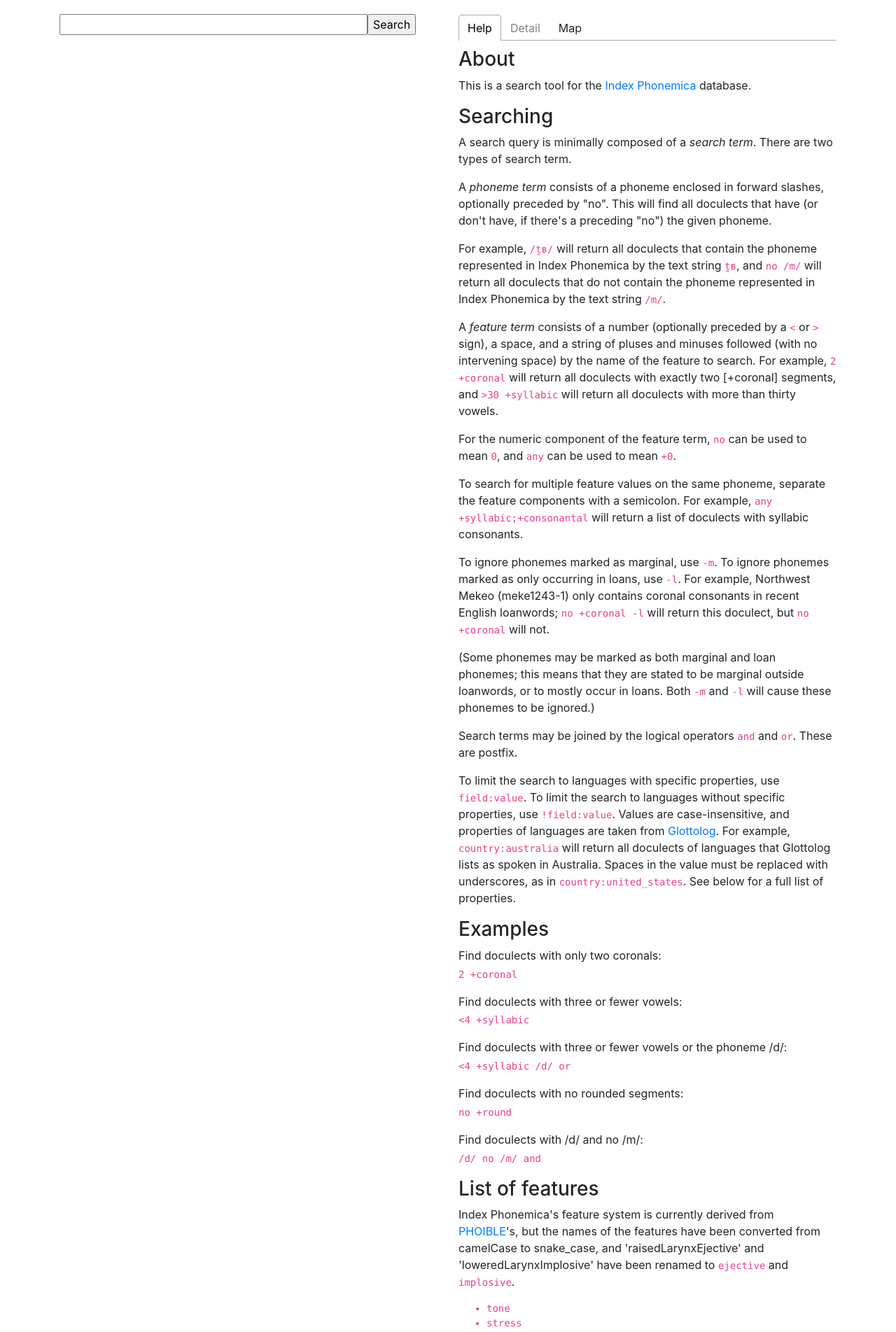
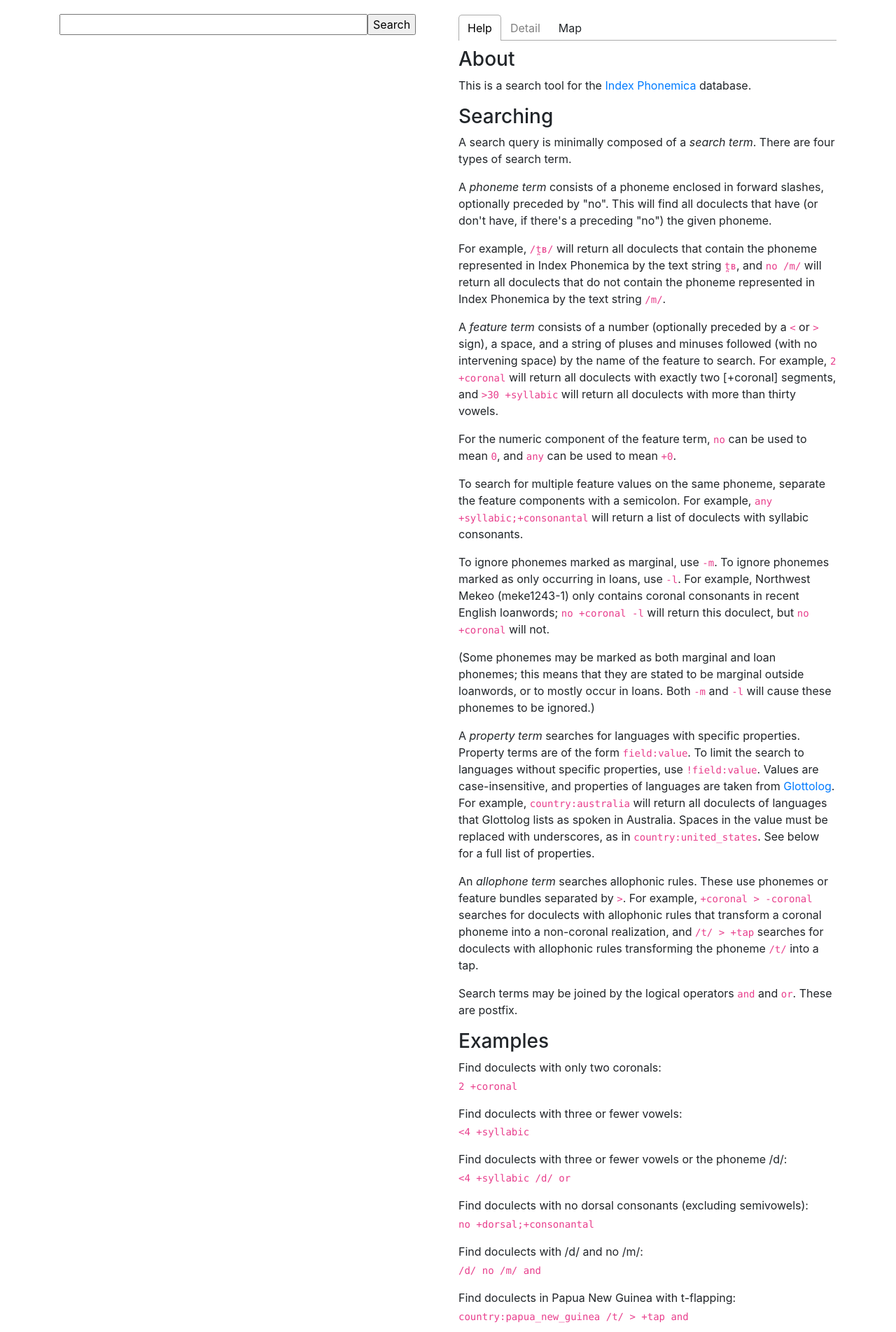
Before and after one commit to indexphonemica/pshrimp-client, a React (Create React App) app: page / in a window 1280 px wide. Shown: the top 1903 px of the page at 70% size. Built offline with nearby package versions, Linux system fonts and the light colour scheme.

Commit message:
Fixes #10 - document allophone queries, clean up documentation

```diff
--- a/src/iphon.js
+++ b/src/iphon.js
@@ -88,7 +88,7 @@ function HelpText(props) {
 
                     <h3>Searching</h3>
 
-                    <p>A search query is minimally composed of a <em>search term</em>. There are two types of search term.</p>
+                    <p>A search query is minimally composed of a <em>search term</em>. There are four types of search term.</p>
 
                     <p>A <em>phoneme term</em> consists of a phoneme enclosed in forward slashes, optionally preceded by "no". This will find all doculects that have (or don't have, if there's a preceding "no") the given phoneme.</p>
 
@@ -104,9 +104,11 @@ function HelpText(props) {
 
                     <p>(Some phonemes may be marked as both marginal and loan phonemes; this means that they are stated to be marginal outside loanwords, or to mostly occur in loans. Both <code>-m</code> and <code>-l</code> will cause these phonemes to be ignored.)</p>
 
+                    <p>A <em>property term</em> searches for languages with specific properties. Property terms are of the form <code>field:value</code>. To limit the search to languages without specific properties, use <code>!field:value</code>. Values are case-insensitive, and properties of languages are taken from <a href="https://glottolog.org">Glottolog</a>. For example, <code>country:australia</code> will return all doculects of languages that Glottolog lists as spoken in Australia. Spaces in the value must be replaced with underscores, as in <code>country:united_states</code>. See below for a full list of properties.</p>
+
+                    <p>An <em>allophone term</em> searches allophonic rules. These use phonemes or feature bundles separated by <code>&gt;</code>. For example, <code>+coronal > -coronal</code> searches for doculects with allophonic rules that transform a coronal phoneme into a non-coronal realization, and <code>/t/ > +tap</code> searches for doculects with allophonic rules transforming the phoneme <code>/t/</code> into a tap.</p>
+
                     <p>Search terms may be joined by the logical operators <code>and</code> and <code>or</code>. These are postfix.</p>
-
-                    <p>To limit the search to languages with specific properties, use <code>field:value</code>. To limit the search to languages without specific properties, use <code>!field:value</code>. Values are case-insensitive, and properties of languages are taken from <a href="https://glottolog.org">Glottolog</a>. For example, <code>country:australia</code> will return all doculects of languages that Glottolog lists as spoken in Australia. Spaces in the value must be replaced with underscores, as in <code>country:united_states</code>. See below for a full list of properties.</p>
 
                     <h3>Examples</h3>
 
@@ -116,10 +118,12 @@ function HelpText(props) {
                     <code className='example'>&lt;4 +syllabic</code>
                     <p className='example-text'>Find doculects with three or fewer vowels or the phoneme /d/:</p>
                     <code className='example'>&lt;4 +syllabic /d/ or</code>
-                    <p className='example-text'>Find doculects with no rounded segments:</p>
-                    <code className='example'>no +round</code>
+                    <p className='example-text'>Find doculects with no dorsal consonants (excluding semivowels):</p>
+                    <code className='example'>no +dorsal;+consonantal</code>
                     <p className='example-text'>Find doculects with /d/ and no /m/:</p>
                     <code className='example'>/d/ no /m/ and</code>
+                    <p className='example-text'>Find doculects in Papua New Guinea with t-flapping:</p>
+                    <code className='example'>country:papua_new_guinea /t/ > +tap and</code>
 
                     <h3>List of features</h3>
                     <p>Index Phonemica's feature system is currently derived from <a href="https://phoible.org/">PHOIBLE</a>'s, but the names of the features have been converted from camelCase to snake_case, and 'raisedLarynxEjective' and 'loweredLarynxImplosive' have been renamed to <code>ejective</code> and <code>implosive</code>.</p>
```
Also changed, not shown: src/phoible.js (+5 -3 lines).
